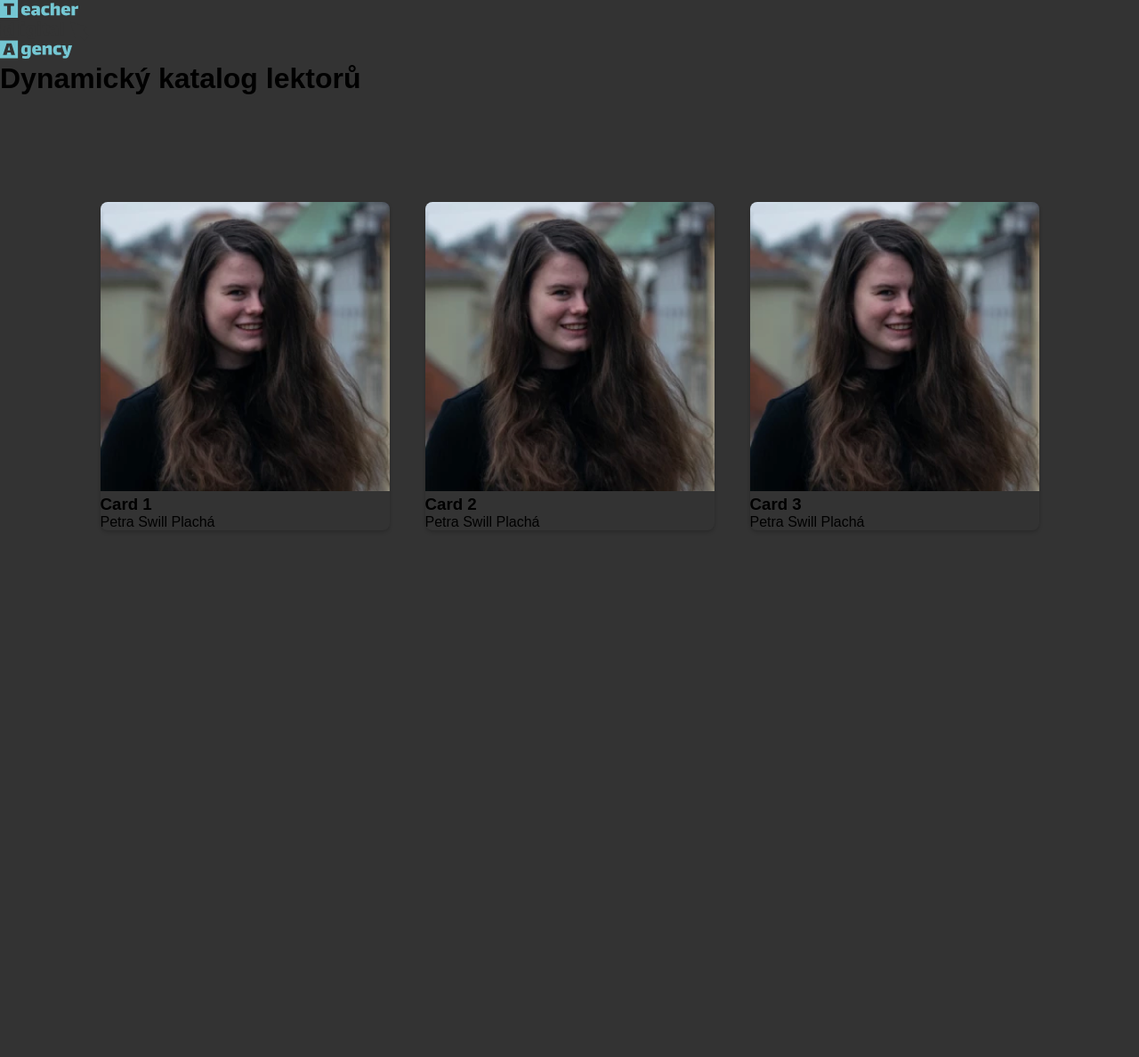
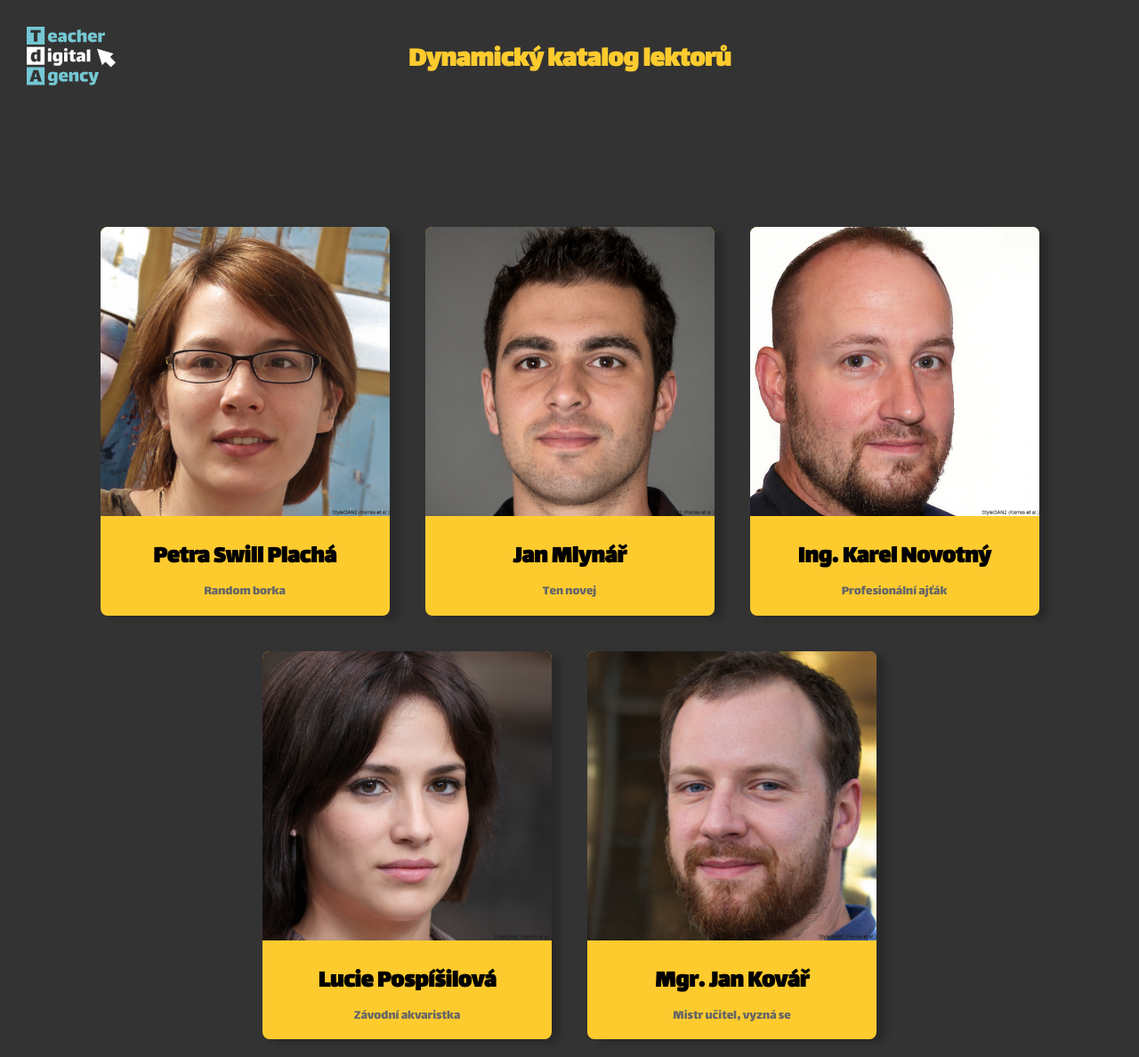
Before and after one commit to hcincera/TdA24-Zabanti, a Flask app: page / in a window 1280 px wide. Shown: the whole page at 89% size. Before the commit the page ends 592 px from the top, so only its background shows below. Run offline with Flask 3, Linux system fonts and the light colour scheme.

Commit message:
CSS: fixes, brand manual

```diff
--- a/app/static/index.html
+++ b/app/static/index.html
@@ -5,34 +5,56 @@
     <meta name="viewport" content="width=device-width, initial-scale=1.0">
     <link rel="stylesheet" href="../static/styles.css"/>
     <title>Žabantí TdA</title>
+    <style>
+        @import url('https://fonts.googleapis.com/css2?family=Lalezar&display=swap');
+    </style>
 </head>
 <body>
-    <div clas="navbar">
-    <img src="TeacherDigitalAgency_LOGO_colour-black.svg" width="100">
+    <div class="navbar">
+        <div class="logo-wrapper">
+            <img class="logo" src="../static/TeacherDigitalAgency_LOGO_colour-white.svg" width="100">
+        </div>
+        <h1 id="title">Dynamický katalog lektorů</h1>
     </div>
-    <h1>Dynamický katalog lektorů</h1>
+
     <div class="card-container">
         <div class="card">
-            <img src="big.png.webp">
-            <div class="card-contents">
-                <h3>Card 1</h3>
-                <p>Petra Swill Plachá</p>
+            <img src="../static/jpg/p1.jpg">
+            <div class="card-content">
+                <h3>Petra Swill Plachá</h3>
+                <p>Random borka</p>
             </div>
 
         </div>
         <div class="card">
-            <img src="big.png.webp">
-            <div class="card-contents">
-                <h3>Card 2</h3>
-                <p>Petra Swill Plachá</p>
+            <img src="../static/jpg/p2.jpg">
+            <div class="card-content">
+                <h3>Jan Mlynář</h3>
+                <p>Ten novej</p>
             </div>
 
         </div>
         <div class="card">
-            <img src="big.png.webp">
-            <div class="card-contents">
-                <h3>Card 3</h3>
-                <p>Petra Swill Plachá</p>
+            <img src="../static/jpg/p3.jpg">
+            <div class="card-content">
+                <h3>Ing. Karel Novotný</h3>
+                <p>Profesionální ajťák</p>
+            </div>
+
+        </div>
+        <div class="card">
+            <img src="../static/jpg/p4.jpg">
+            <div class="card-content">
+                <h3>Lucie Pospíšilová</h3>
+                <p>Závodní akvaristka</p>
+            </div>
+
+        </div>
+        <div class="card">
+            <img src="../static/jpg/p5.jpg">
+            <div class="card-content">
+                <h3>Mgr. Jan Kovář</h3>
+                <p>Mistr učitel, vyzná se</p>
             </div>
 
         </div>
--- a/app/static/lecturer.html
+++ b/app/static/lecturer.html
@@ -8,7 +8,7 @@
 </head>
 <body>
     <div clas="navbar">
-        <img src="TeacherDigitalAgency_LOGO_colour-black.svg" width="100">
+        <img src="../static/TeacherDigitalAgency_LOGO_colour-black.svg" width="100">
     </div>
     <img src="https://drive.google.com/drive/folders/19gnqUhsIM3SAHlxKCuYx67Bn3eRrCved" width="703" height="466">
     <h1>Mgr. Petra Swil Plachá, MBA</h1>
--- a/app/static/styles.css
+++ b/app/static/styles.css
@@ -2,7 +2,7 @@
     margin:0px;
     padding:0px;
     box-sizing: border-box;
-    font-family: sans-serif;
+    font-family: Lalezar, system-ui, -apple-system, BlinkMacSystemFont, 'Segoe UI', Roboto, Oxygen, Ubuntu, Cantarell, 'Open Sans', 'Helvetica Neue', sans-serif;
 }
 body{
     background-color: #333;
@@ -15,17 +15,18 @@ body{
 }
 .card{
     width:325px;
-    background-color: #333;
+    background-color: #FECB2E;
     border-radius: 8px;
     overflow: hidden;
-    box-shadow: 0px 2px 4px rgba(0,0,0,0.2);
+    box-shadow: 10px 4px 8px rgba(0,0,0,0.2);
     margin:20px;
 }
 .card img{
     width:100%;
     height: auto;
 }
-.card-content{
+.card-content {
+    text-align: center;
     padding:16px;
 }
 .card-content h3{
@@ -37,3 +38,27 @@ body{
     font-size: 15px;
     line-height: 1.3;
 }
+
+.logo-wrapper {
+    width: fit-content;
+    float: left;
+}
+
+.logo {
+    position: relative;
+    margin-left: 30%;
+    margin-right: 30%;
+    margin-top: 30%;
+    margin-bottom: 30%;
+}
+
+.navbar {
+    display: grid;
+    grid-template-columns: 1fr 4fr 1fr;
+    align-items: center;
+}
+
+#title {
+    margin: auto;
+    color: #FECB2E;
+}
```
Also changed, not shown: app/static/TeacherDigitalAgency_LOGO_colour-white.svg (added), app/static/jpg/p1.jpg (added), app/static/jpg/p2.jpg (added), app/static/jpg/p3.jpg (added), app/static/jpg/p4.jpg (added), app/static/jpg/p5.jpg (added).
